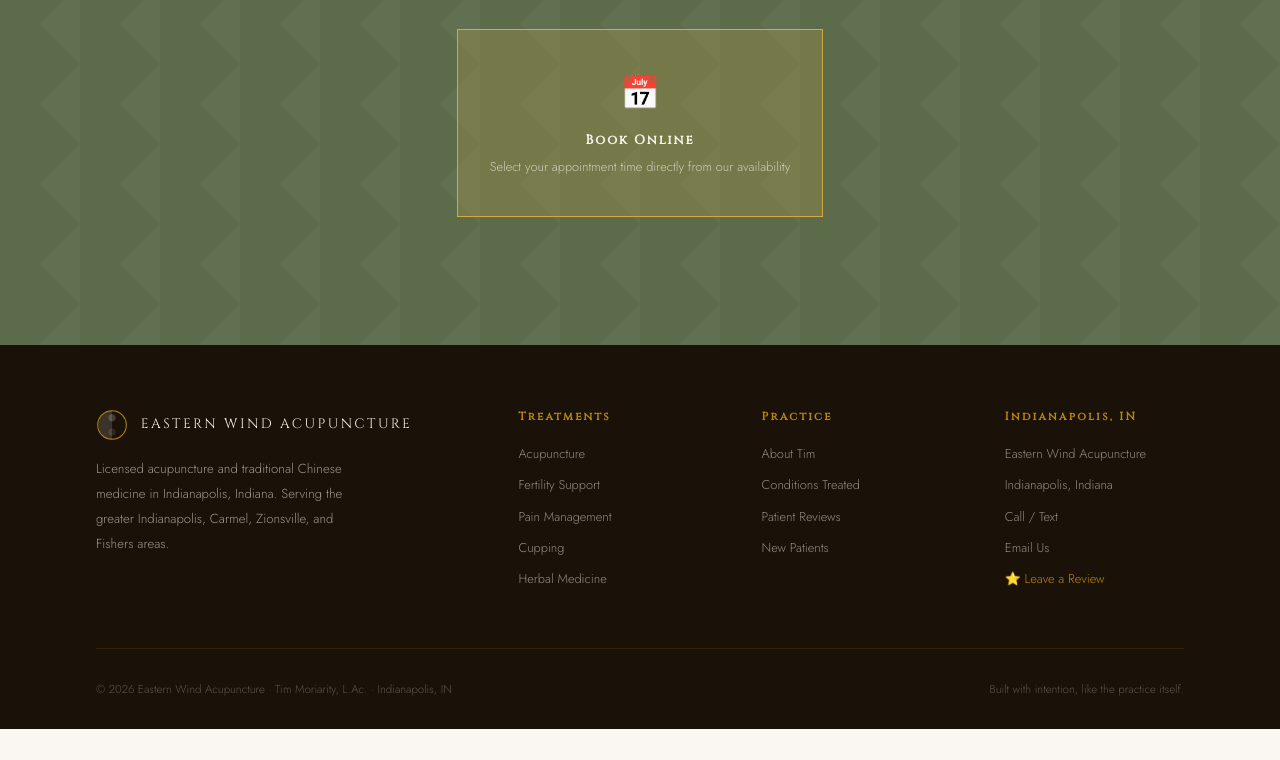
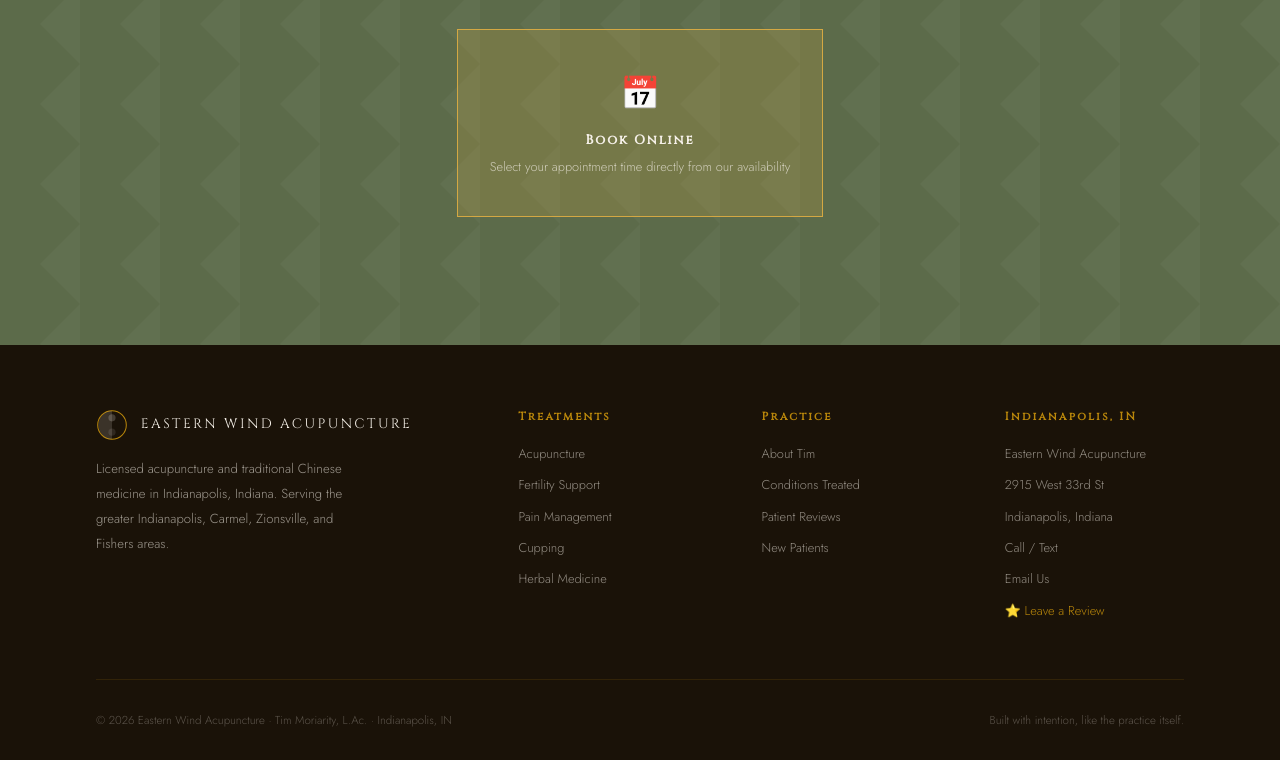
Before and after one commit to bradatsongfinch/eastern-wind, a plain HTML site: page index.html in a window 1280 px wide. Shown: the part 5848-6608 px from the top of the page. Before the commit the page ends 6577 px from the top, so only its background shows below. Drawn offline with nearby package versions, Linux system fonts and the light colour scheme.

Commit message:
Update index.html

```diff
--- a/index.html
+++ b/index.html
@@ -1392,6 +1392,7 @@
     <div class="footer-col">
       <h5>Indianapolis, IN</h5>
       <p>Eastern Wind Acupuncture</p>
+      <p>2915 West 33rd St</p>
       <p>Indianapolis, Indiana</p>
       <a href="tel:+13177746500" style="margin-top:0.5rem;">Call / Text</a>
       <a href="mailto:easternwindindy@gmail.com?subject=New%20Patient%20Appointment%20Request&body=Hi%20Tim%2C%0A%0AMy%20name%20is%20%5BYour%20Name%5D%20and%20I%27d%20like%20to%20schedule%20an%20appointment.%0A%0AWhat%20I%27m%20dealing%20with%3A%0A%5BBrief%20description%5D%0A%0ABest%20times%20for%20me%3A%0A%5BYour%20availability%5D">Email Us</a>
```
